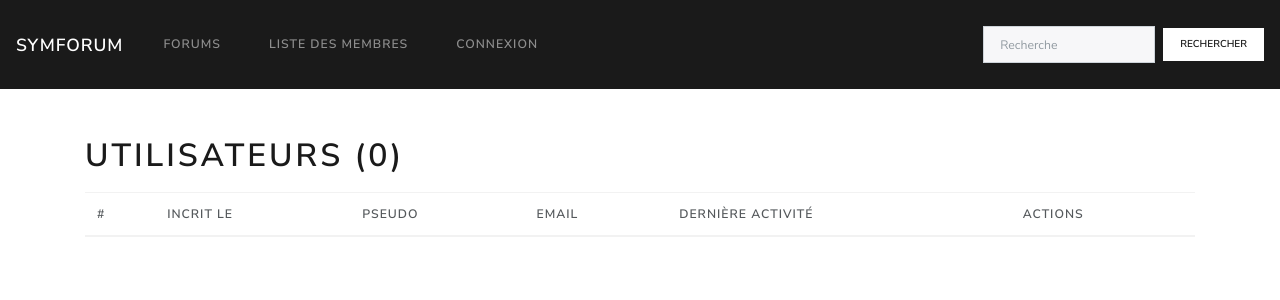
After one commit to duboiss/SymForum, a Symfony app: template templates/panel/users.html.twig in a window 1280 px wide. The commit adds this page. Shown: the top 300 px of the page. Run offline with Twig, Linux system fonts and the light colour scheme; the template is opened without the code that fills it, so the values that code supplies are empty; some libraries are stand-ins or nearby versions.

Commit message:
Add users in panel

```diff
--- a/templates/panel/homepage.html.twig
+++ b/templates/panel/homepage.html.twig
@@ -15,7 +15,7 @@
                             <a href="{{ path('panel.reports') }}"
                                class="list-group-item list-group-item-action d-flex justify-content-between align-items-center">Signalements
                                 <span class="badge badge-primary badge-pill">{{ nbUntreatedReports }}</span></a>
-                            <a href="#" class="list-group-item list-group-item-action disabled">Utilisateurs</a>
+                            <a href="{{ path('panel.users') }}" class="list-group-item list-group-item-action">Utilisateurs</a>
 
                             {% if is_granted('ROLE_ADMIN') %}
                                 <a href="#" class="list-group-item list-group-item-action disabled">Catégories</a>
--- /dev/null
+++ b/templates/panel/users.html.twig
@@ -0,0 +1,40 @@
+{% extends 'base.html.twig' %}
+
+{% block title %}Utilisateurs{% endblock %}
+
+{% block body %}
+    <div class="container">
+        <div class="row justify-content-md-center mt-5">
+            <div class="col col-lg-12 col-md-12 col-sm-12">
+                <h1>Utilisateurs ({{ users|length }})</h1>
+
+                <div class="mt-3">
+                    <table class="table table-sm">
+                        <thead>
+                        <tr>
+                            <th>#</th>
+                            <th>Incrit le</th>
+                            <th>Pseudo</th>
+                            <th>Email</th>
+                            <th>Dernière activité</th>
+                            <th>Actions</th>
+                        </tr>
+                        </thead>
+                        <tbody>
+                        {% for user in users %}
+                            <tr>
+                                <td>{{ user.id }}</td>
+                                <td>{{ user.registrationDate|date('d/m/Y à H:i:s') }}</td>
+                                <td>{{ user_profile_link(user) }}</td>
+                                <td>{{ user.email }}</td>
+                                <td>{{ user.lastActivityAt|date('d/m/Y à H:i:s') }}</td>
+                                <td><a href="#">Détails</a></td>
+                            </tr>
+                        {% endfor %}
+                        </tbody>
+                    </table>
+                </div>
+            </div>
+        </div>
+    </div>
+{% endblock %}
```
Also changed, not shown: src/Controller/PanelController.php (+20 -2 lines).
